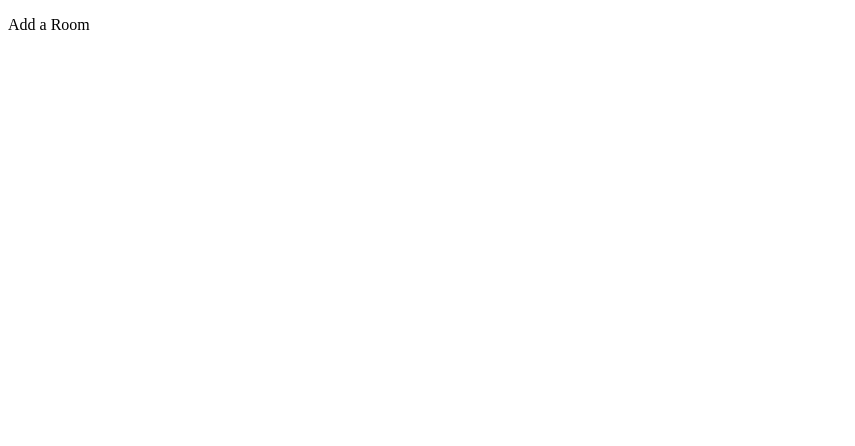
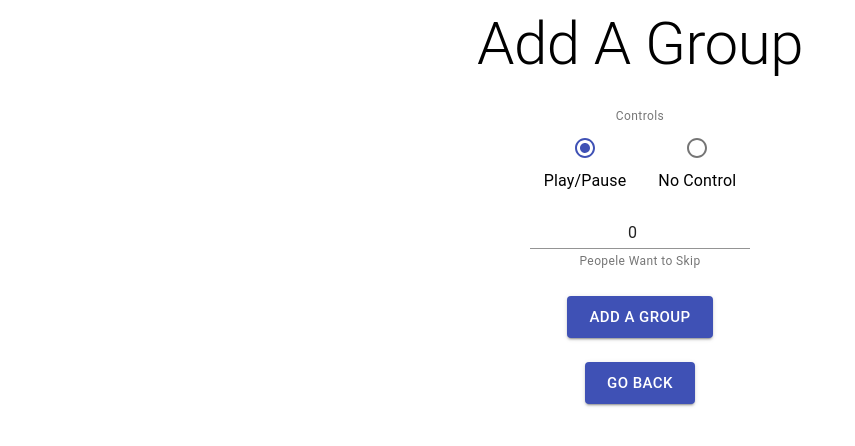
Before and after one commit to Retr01234/django_react_player, a React app in the folder frontend/: page /add in a window 1280 px wide. Shown: the top 446 px of the page, without its empty margins (0-855 px from the left). Built offline with nearby package versions, Linux system fonts and the light colour scheme; the HTML template or start-up script is replaced by a standard one.

Commit message:
feature: create ui for add group

```diff
--- a/frontend/src/components/AddRoom.js
+++ b/frontend/src/components/AddRoom.js
@@ -1,11 +1,119 @@
 import React, { Component } from "react";
+import { Link } from "react-router-dom";
+import Button from "@material-ui/core/Button";
+import Grid from "@material-ui/core/Grid";
+import Typography from "@material-ui/core/Typography";
+import TextField from "@material-ui/core/TextField";
+import FormHelperText from "@material-ui/core/FormHelperText";
+import FormControl from "@material-ui/core/FormControl";
+import Radio from "@material-ui/core/Radio";
+import RadioGroup from "@material-ui/core/RadioGroup";
+import FormControlLabel from "@material-ui/core/FormControlLabel";
 
 export default class AddRoom extends Component {
+    standardNrOfVotes = 0;
+
     constructor(props) {
         super(props);
+        this.state = {
+            pausible: true,
+            wantsToSkip: this.standardNrOfVotes
+        };
+
+        this.handleGroupBtnClicked = this.handleGroupBtnClicked.bind(this);
+        this.handleVotes = this.handleVotes.bind(this);
+        this.handlePausing = this.handlePausing.bind(this);
+    }
+
+    handleVotes(event) {
+        this.setState({
+            wantsToSkip: event.target.value,
+        });
+    }
+
+    handlePausing(event) {
+        this.setState({
+            pausible: event.target.value === "true" ? true : false,
+        });
+    }
+
+    handleGroupBtnClicked() {
+        const requestOptions = {
+            method: "POST",
+            headers: { "Content-Type": "application/json" },
+            body: JSON.stringify({
+                wants_to_skip: this.state.wantsToSkip,
+                pausible: this.state.pausible,
+            })
+        };
+
+        fetch("/home/add-group", requestOptions)
+            .then((response) => response.json())
+            .then((data) => console.log(data));
     }
 
     render() {
-        return <p>Add a Room</p>;
+        return (
+            <Grid container spacing={3}>
+                <Grid item xs={12} align="center">
+                    <Typography component="h2" variant="h2">
+                        Add A Group
+                    </Typography>
+                </Grid>
+
+                <Grid item xs={12} align="center">
+                    <FormControl component="fieldset">
+                        <FormHelperText>
+                            <div align="center">Controls</div>
+                        </FormHelperText>
+
+                        <RadioGroup row defaultValue="true" onChange={this.handlePausing}>
+                            <FormControlLabel
+                                value="true"
+                                control={<Radio color="primary" />}
+                                label="Play/Pause"
+                                labelPlacement="bottom"
+                            />
+                            <FormControlLabel
+                                value="false"
+                                control={<Radio color="secondary" />}
+                                label="No Control"
+                                labelPlacement="bottom"
+                            />
+                        </RadioGroup>
+                    </FormControl>
+                </Grid>
+
+                <Grid item xs={12} align="center">
+                    <FormControl>
+                        <TextField
+                            required={true}
+                            type="number"
+                            onChange={this.handleVotes}
+                            defaultValue={this.standardNrOfVotes}
+                            inputProps={{
+                                min: 0,
+                                style: { textAlign: "center" },
+                            }}
+                        />
+                        <FormHelperText>
+                            <div align="center">Peopele Want to Skip</div>
+                        </FormHelperText>
+                    </FormControl>
+                </Grid>
+
+                <Grid item xs={12} align="center">
+                    <Button color="primary" variant="contained" size="large" onClick={this.handleGroupBtnClicked}>
+                        Add a Group
+                    </Button>
+                </Grid>
+
+                <Grid item xs={12} align="center">
+                    <Button color="primary" variant="contained" size="large" to="/" component={Link}>
+                        Go Back
+                    </Button>
+                </Grid>
+            </Grid>
+        );
     }
 }
--- a/frontend/src/components/EnterRoom.js
+++ b/frontend/src/components/EnterRoom.js
@@ -6,6 +6,6 @@ export default class EnterRoom extends Component {
     }
 
     render() {
-        return <p>Enter a Room</p>;
+        return <h1>Enter a Room</h1>;
     }
 }
--- a/frontend/src/components/Home.js
+++ b/frontend/src/components/Home.js
@@ -12,7 +12,7 @@ export default class Home extends Component {
         return (
             <Router>
                 <Switch>
-                    <Route exact path="/"><p>Home page</p></Route>
+                    <Route exact path="/"><h1>Home page</h1></Route>
                     <Route path="/enter" component={EnterRoom} />
                     <Route path="/add" component={AddRoom} />
                     </Switch>
```
